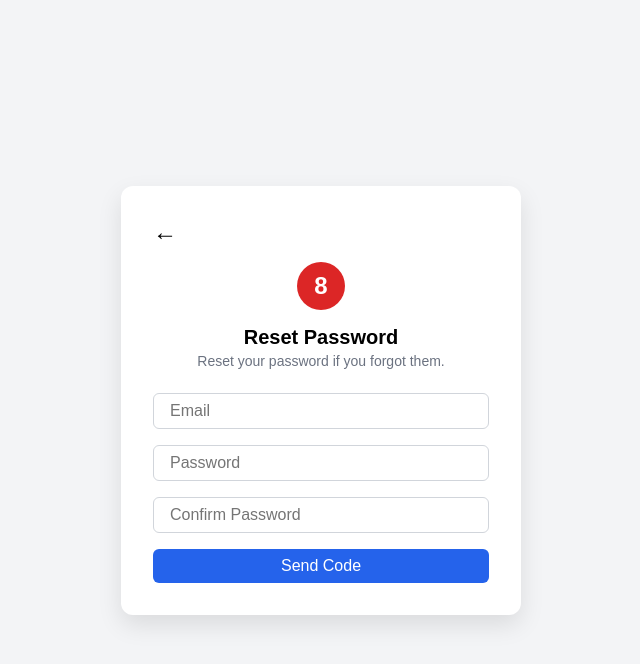
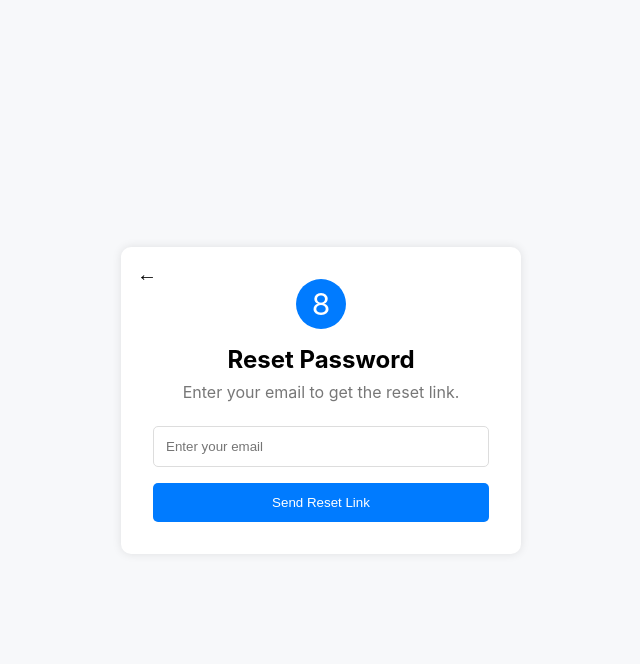
Before and after one commit to jayweljali93/student-project-portal, a React (Vite) app: page / in a window 1280 px wide. Both pictures are taken after a click on the link "Forgot Password?". Shown: the top 664 px of the page, without its empty margins (319-959 px from the left). Built offline with nearby package versions, Linux system fonts and the light colour scheme.

Commit message:
reset password

```diff
--- a/src/pages/RegisterForm.jsx
+++ b/src/pages/RegisterForm.jsx
@@ -1,15 +1,22 @@
+//
+
 import React, { useState } from "react";
 import { useNavigate } from "react-router-dom";
+import { createUserWithEmailAndPassword } from "firebase/auth";
+import { auth } from "../firebase";
+import { getFirestore, setDoc, doc } from "firebase/firestore";
 import "../styles/RegisterForm.css";
 
 const RegisterForm = () => {
   const navigate = useNavigate();
+  const db = getFirestore();
   const [formData, setFormData] = useState({
     name: "",
     email: "",
     password: "",
     confirmPassword: "",
   });
+  const [error, setError] = useState("");
 
   const handleChange = (e) => {
     const { name, value } = e.target;
@@ -19,10 +26,33 @@ const RegisterForm = () => {
     }));
   };
 
-  const handleSubmit = (e) => {
+  const handleSubmit = async (e) => {
     e.preventDefault();
-    console.log(formData);
-    // Add validation or API logic here
+    setError("");
+
+    const { name, email, password, confirmPassword } = formData;
+
+    if (password !== confirmPassword) {
+      setError("Passwords do not match.");
+      return;
+    }
+
+    try {
+      // Create user in Firebase Authentication
+      const userCredential = await createUserWithEmailAndPassword(auth, email, password);
+      const user = userCredential.user;
+
+      // Save user info and role in Firestore
+      await setDoc(doc(db, "users", user.uid), {
+        name,
+        email,
+        role: "student", // You can customize this based on user selection
+      });
+
+      navigate("/"); // redirect to login page after successful registration
+    } catch (err) {
+      setError("Registration failed. " + err.message);
+    }
   };
 
   return (
@@ -53,6 +83,8 @@ const RegisterForm = () => {
           Register
         </button>
 
+        {error && <p className="error">{error}</p>}
+
         <p className="form-footer">
           Already have an account?{" "}
           <span className="login-link" onClick={() => navigate("/")}>
--- a/src/pages/ResetPassword.jsx
+++ b/src/pages/ResetPassword.jsx
@@ -1,65 +1,126 @@
+// import React, { useState } from "react";
+// import { useNavigate } from "react-router-dom";
+// import "../styles/ResetPassword.css"; // link the custom CSS if needed
+
+// const ResetPassword = () => {
+//   const [email, setEmail] = useState("");
+//   const [password, setPassword] = useState("");
+//   const [confirmPassword, setConfirmPassword] = useState("");
+
+//   const navigate = useNavigate();
+
+//   const handleSubmit = () => {
+//     if (!email || !password || !confirmPassword) {
+//       alert("Please fill in all fields.");
+//       return;
+//     }
+//     if (password !== confirmPassword) {
+//       alert("Passwords do not match.");
+//       return;
+//     }
+
+//     console.log("Reset info:", { email, password, confirmPassword });
+
+//     // Perform reset logic or redirect
+//     // Example: navigate("/login");
+//   };
+
+//   return (
+//     <div className="reset-wrapper">
+//       <div className="reset-background-logo">8</div>
+//       <div className="reset-container">
+//         <button className="back-button" onClick={() => navigate('/')}>&larr;</button>
+
+//         <div className="icon-circle">8</div>
+
+//         <h2 className="title">Reset Password</h2>
+//         <p className="subtitle">Reset your password if you forgot them.</p>
+
+//         <div className="form">
+//           <input
+//             type="email"
+//             placeholder="Email"
+//             value={email}
+//             onChange={(e) => setEmail(e.target.value)}
+//             required
+//           />
+//           <input
+//             type="password"
+//             placeholder="Password"
+//             value={password}
+//             onChange={(e) => setPassword(e.target.value)}
+//             required
+//           />
+//           <input
+//             type="password"
+//             placeholder="Confirm Password"
+//             value={confirmPassword}
+//             onChange={(e) => setConfirmPassword(e.target.value)}
+//             required
+//           />
+//           <button onClick={handleSubmit}>Send Code</button>
+//         </div>
+//       </div>
+//     </div>
+//   );
+// };
+
+// export default ResetPassword;
+
+
 import React, { useState } from "react";
 import { useNavigate } from "react-router-dom";
-import "../styles/ResetPassword.css"; // link the custom CSS if needed
+import { sendPasswordResetEmail } from "firebase/auth";
+import { auth } from "../firebase";
+import "../styles/ResetPassword.css";
 
 const ResetPassword = () => {
   const [email, setEmail] = useState("");
-  const [password, setPassword] = useState("");
-  const [confirmPassword, setConfirmPassword] = useState("");
-
+  const [message, setMessage] = useState("");
+  const [error, setError] = useState("");
   const navigate = useNavigate();
 
-  const handleSubmit = () => {
-    if (!email || !password || !confirmPassword) {
-      alert("Please fill in all fields.");
-      return;
-    }
-    if (password !== confirmPassword) {
-      alert("Passwords do not match.");
+  const handleReset = async () => {
+    if (!email) {
+      setError("Please enter your email.");
       return;
     }
 
-    console.log("Reset info:", { email, password, confirmPassword });
-
-    // Perform reset logic or redirect
-    // Example: navigate("/login");
+    try {
+      await sendPasswordResetEmail(auth, email);
+      setMessage("📩 Password reset email sent! Check your inbox.");
+      setError("");
+    } catch (err) {
+      setError("❌ " + err.message);
+      setMessage("");
+    }
   };
 
   return (
     <div className="reset-wrapper">
-      <div className="reset-background-logo">8</div>
+      {/* <div className="reset-background-logo">8</div> */}
       <div className="reset-container">
-        <button className="back-button" onClick={() => navigate('/')}>&larr;</button>
+        <button className="back-button" onClick={() => navigate("/")}>
+          &larr;
+        </button>
 
         <div className="icon-circle">8</div>
-
         <h2 className="title">Reset Password</h2>
-        <p className="subtitle">Reset your password if you forgot them.</p>
+        <p className="subtitle">Enter your email to get the reset link.</p>
 
         <div className="form">
           <input
             type="email"
-            placeholder="Email"
+            placeholder="Enter your email"
             value={email}
             onChange={(e) => setEmail(e.target.value)}
             required
           />
-          <input
-            type="password"
-            placeholder="Password"
-            value={password}
-            onChange={(e) => setPassword(e.target.value)}
-            required
-          />
-          <input
-            type="password"
-            placeholder="Confirm Password"
-            value={confirmPassword}
-            onChange={(e) => setConfirmPassword(e.target.value)}
-            required
-          />
-          <button onClick={handleSubmit}>Send Code</button>
+          <button onClick={handleReset}>Send Reset Link</button>
         </div>
+
+        {message && <p className="success">{message}</p>}
+        {error && <p className="error">{error}</p>}
       </div>
     </div>
   );
--- a/src/styles/ResetPassword.css
+++ b/src/styles/ResetPassword.css
@@ -1,4 +1,4 @@
-.reset-wrapper {
+/* .reset-wrapper {
     display: flex;
     align-items: center;
     justify-content: center;
@@ -88,3 +88,89 @@
   .form button:hover {
     background-color: #1d4ed8;
   }
+   */
+
+   .reset-wrapper {
+    display: flex;
+    align-items: center;
+    justify-content: center;
+    min-height: 100vh;
+    background-color: #f7f8fa;
+  }
+
+  .reset-container {
+    background: white;
+    padding: 2rem;
+    border-radius: 10px;
+    width: 100%;
+    max-width: 400px;
+    box-shadow: 0px 0px 10px rgba(0, 0, 0, 0.1);
+    position: relative;
+    text-align: center;
+  }
+
+  .icon-circle {
+    font-size: 30px;
+    background: #007bff;
+    color: white;
+    width: 50px;
+    height: 50px;
+    border-radius: 50%;
+    display: inline-flex;
+    align-items: center;
+    justify-content: center;
+    margin-bottom: 1rem;
+  }
+
+  .title {
+    font-size: 24px;
+    font-weight: bold;
+    margin-bottom: 0.5rem;
+  }
+
+  .subtitle {
+    color: #777;
+    margin-bottom: 1.5rem;
+  }
+
+  .form input {
+    width: 100%;
+    padding: 0.75rem;
+    margin-bottom: 1rem;
+    border: 1px solid #ddd;
+    border-radius: 5px;
+  }
+
+  .form button {
+    width: 100%;
+    padding: 0.75rem;
+    background: #007bff;
+    color: white;
+    border: none;
+    border-radius: 5px;
+    cursor: pointer;
+  }
+
+  .form button:hover {
+    background: #0056b3;
+  }
+
+  .back-button {
+    position: absolute;
+    left: 1rem;
+    top: 1rem;
+    background: none;
+    border: none;
+    font-size: 20px;
+    cursor: pointer;
+  }
+
+  .success {
+    color: green;
+    margin-top: 1rem;
+  }
+
+  .error {
+    color: red;
+    margin-top: 1rem;
+  }
```
